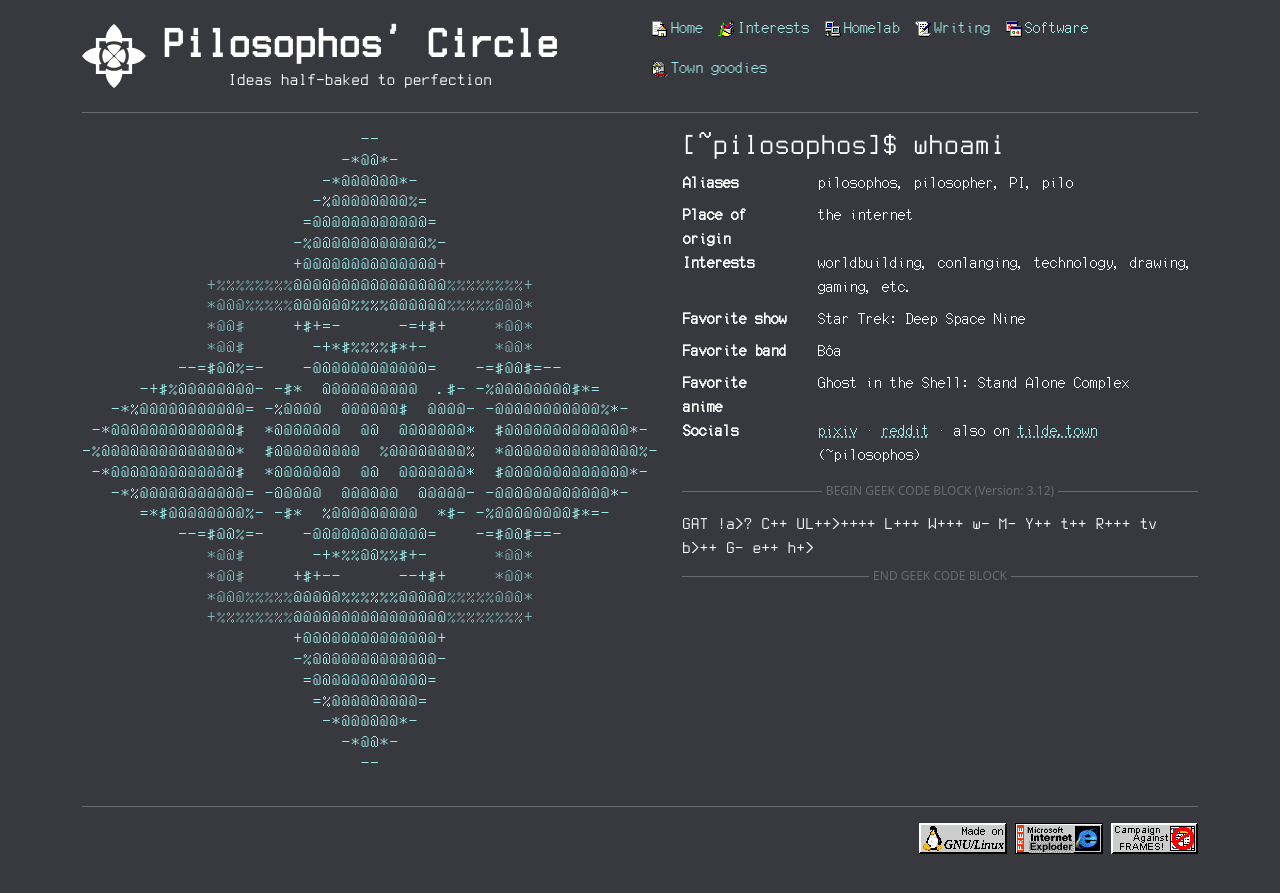
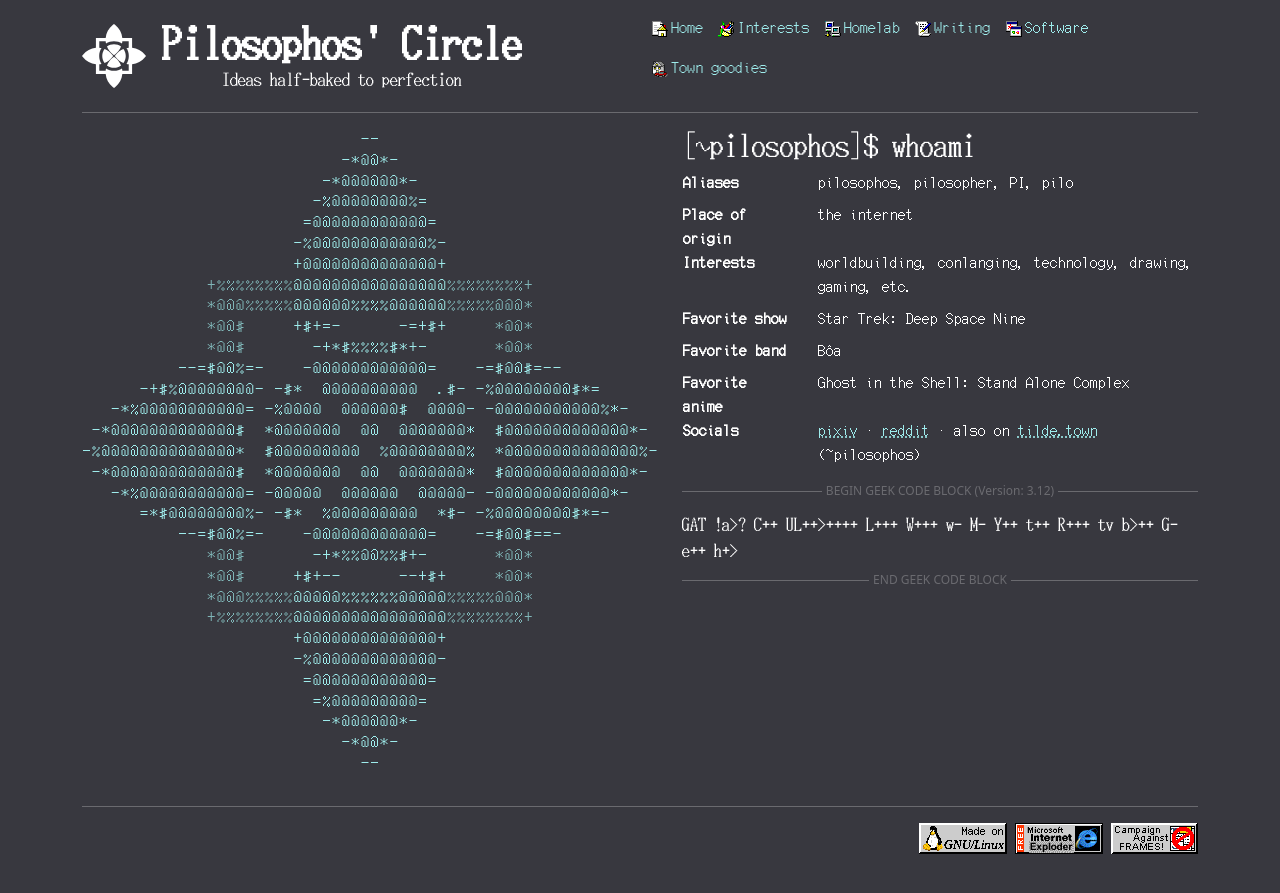
Before and after one commit to pilosophos/pilosophos-site-v1, a Jekyll site: the page built from index.html, in a window 1280 px wide. Shown: the top 893 px of the page. Built offline with Jekyll 4.4.1, drawn with Linux system fonts in a browser that asks for light colours.

Commit message:
change fonts

```diff
--- a/assets/css/main.scss
+++ b/assets/css/main.scss
@@ -1,5 +1,6 @@
 ---
 ---
+$dosvjpn-font-url: "{{ '/assets/fonts/web_dos-v_re_jpn24.woff' | relative_url }}";
 $terminus-font-url: "{{ '/assets/fonts/Terminus.woff' | relative_url }}";
 $nec-font-url: "{{ '/assets/fonts/Web437_NEC_APC3_8x16.woff' | relative_url }}";
 
@@ -48,7 +49,7 @@ main > div > section, main > section {
 }
 
 .lead {
-  font-family: "Terminus";
+  font-family: "DOSV JPN24";
 }
 
 .icon-32 {
--- a/assets/css/overrides/fonts.scss
+++ b/assets/css/overrides/fonts.scss
@@ -7,6 +7,11 @@
   font-family: "Terminus";
   src: url($terminus-font-url);
   size-adjust: 110%;
+}
+
+@font-face {
+  font-family: "DOSV JPN24";
+  src: url($dosvjpn-font-url);
 }
 
 $font-family-base: "NEC",
@@ -27,6 +32,6 @@ $font-family-base: "NEC",
   sans-serif,
   // Emoji fonts
   "Apple Color Emoji", "Segoe UI Emoji", "Segoe UI Symbol", "Noto Color Emoji" !default;
-$font-family-monospace: "Terminus", monospace;
+$font-family-monospace: "DOSV JPN24", monospace;
 $font-family-ascii-art: "NEC", monospace;
 $font-size-base: 1rem;
```
Also changed, not shown: assets/fonts/web_dos-v_re_jpn24.woff (added).
